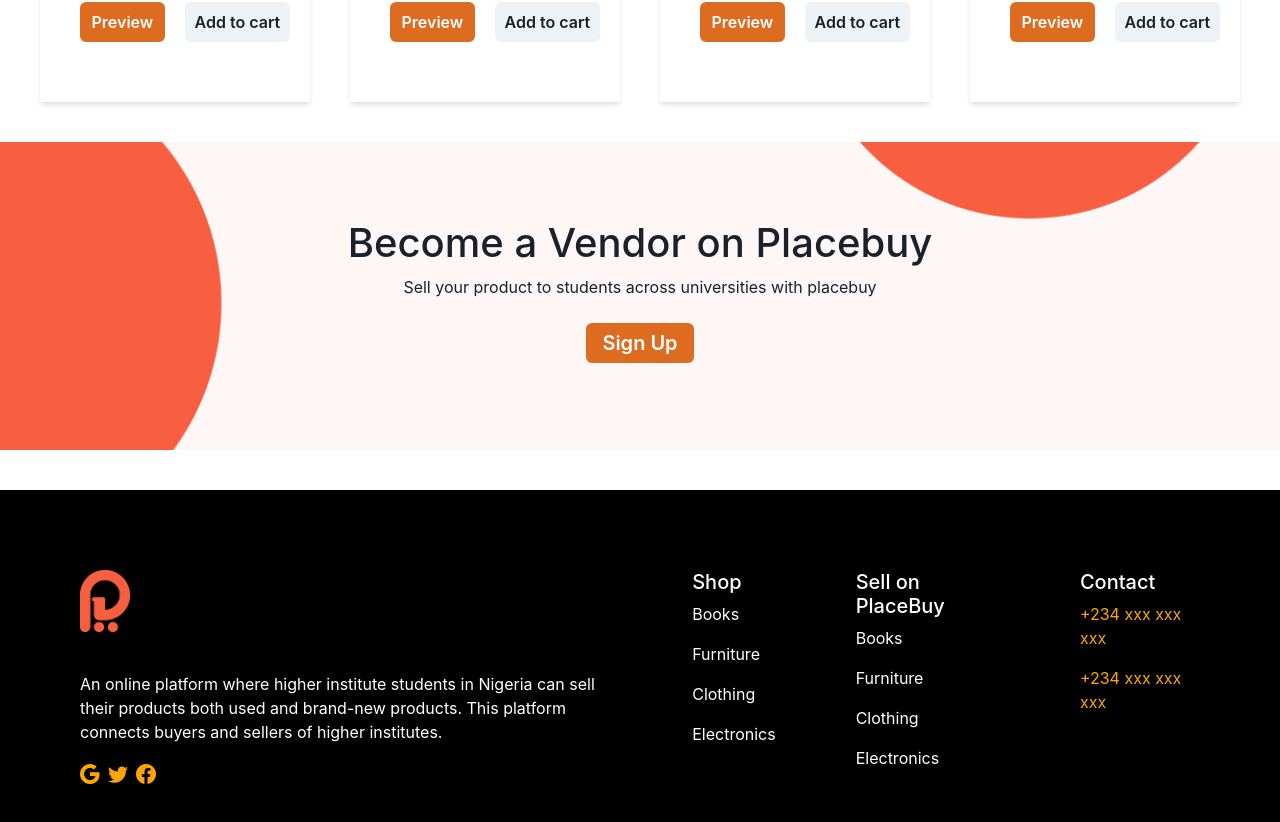
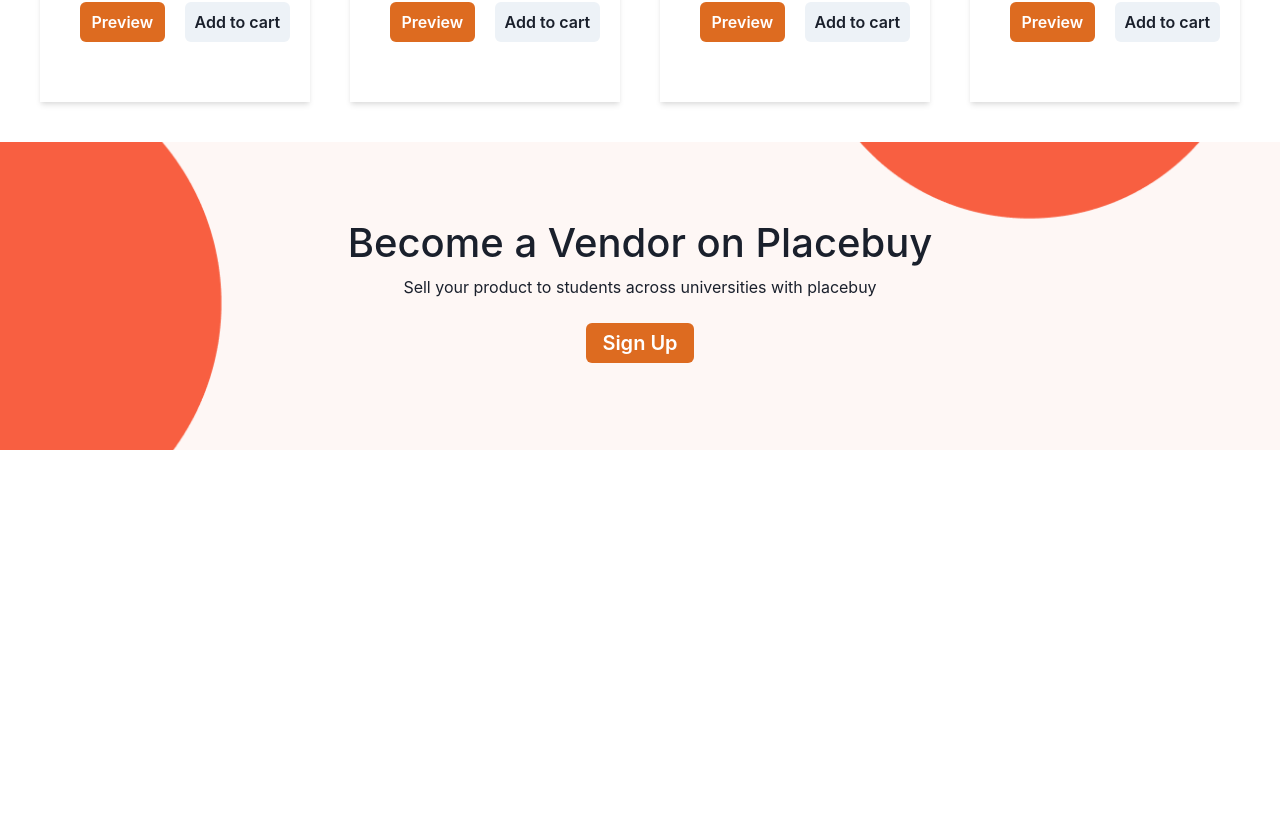
Before and after one commit to Placebuy/front-end-codebase, a React (Vite) app: page / in a window 1280 px wide. Shown: the part 2247-3069 px from the top of the page. After the commit the page ends 2707 px from the top, so only its background shows below. Built offline with nearby package versions, Linux system fonts and the light colour scheme.

Commit message:
without footer

```diff
--- a/src/pages/HomeEnv/Index.jsx
+++ b/src/pages/HomeEnv/Index.jsx
@@ -6,7 +6,7 @@
 import UsedP from './UsedP';
 import UsedP2 from './UsedP2';
 import AfterUse from './AfterUse';
-import Footer from '../../component/Footer';
+// import Footer from '../../component/Footer';
 import DownToTop from '../../component/DownToTop';
 
 
@@ -24,7 +24,7 @@
       <AfterUse />
 
       <DownToTop />
-      <Footer />
+      {/* <Footer /> */}
     </>
   );
 }
```
